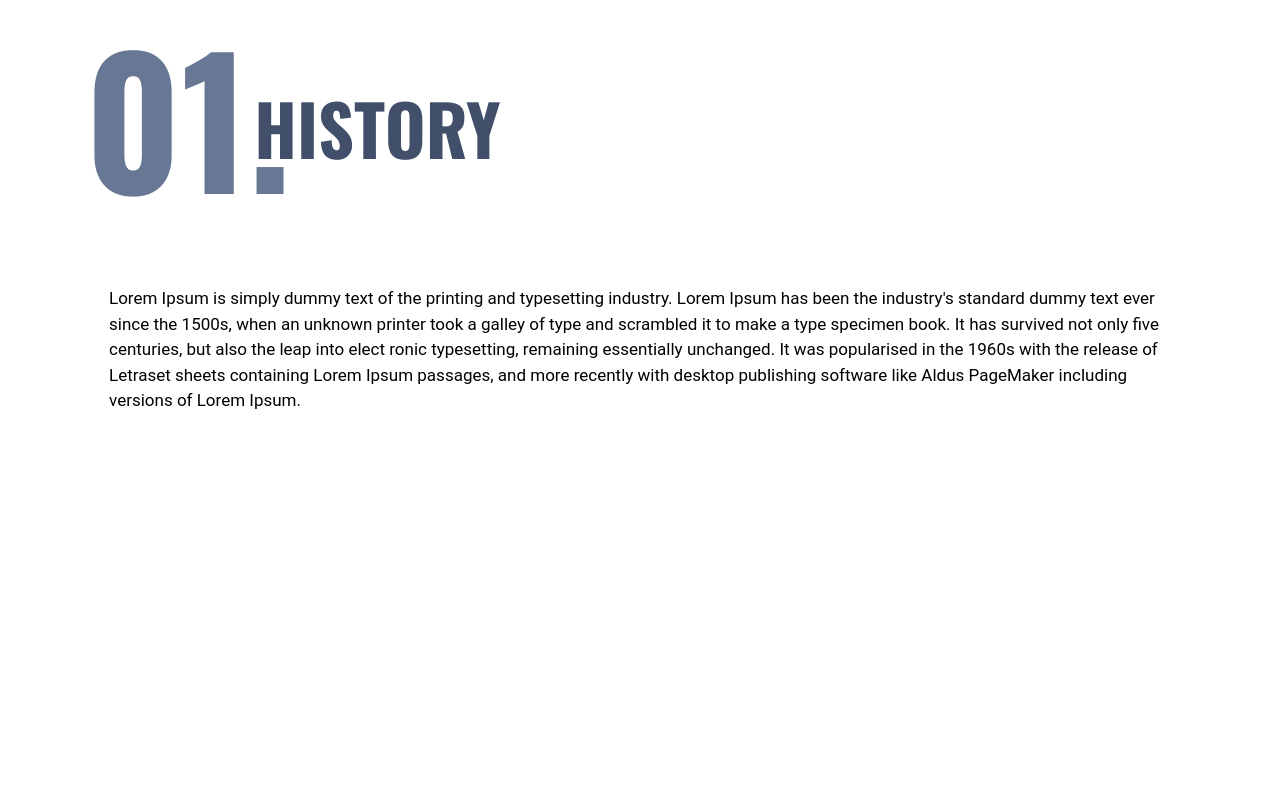
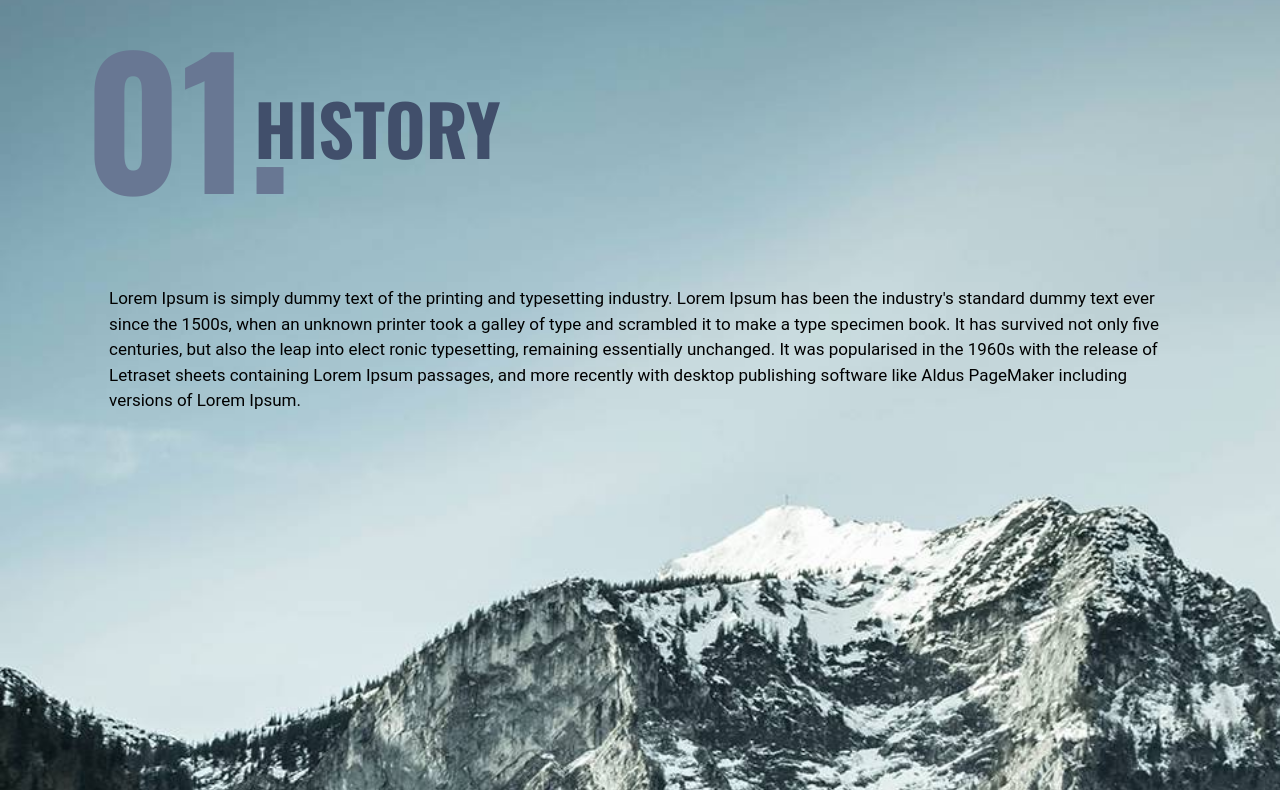
Before and after one commit to kumarnadhprojects/Mountains_Bootstrap_4.5, a plain HTML site: page index.html in a window 1280 px wide. Shown: the part 745-1535 px from the top of the page. Drawn offline with nearby package versions, Linux system fonts and the light colour scheme; a web font is replaced by a local one.

Commit message:
Update index.css

```diff
--- a/css/index.css
+++ b/css/index.css
@@ -68,7 +68,7 @@ sup{
 }
 
 .s3 {
-    background-image: url('images/banner4.png');
+    background-image: url('https://raw.githubusercontent.com/kumarnadhprojects/Mountains_Bootstrap_4.5/main/images/banner4.jpg');
     background-size: cover;
     min-height: 150vh;
     display: flex;
```
